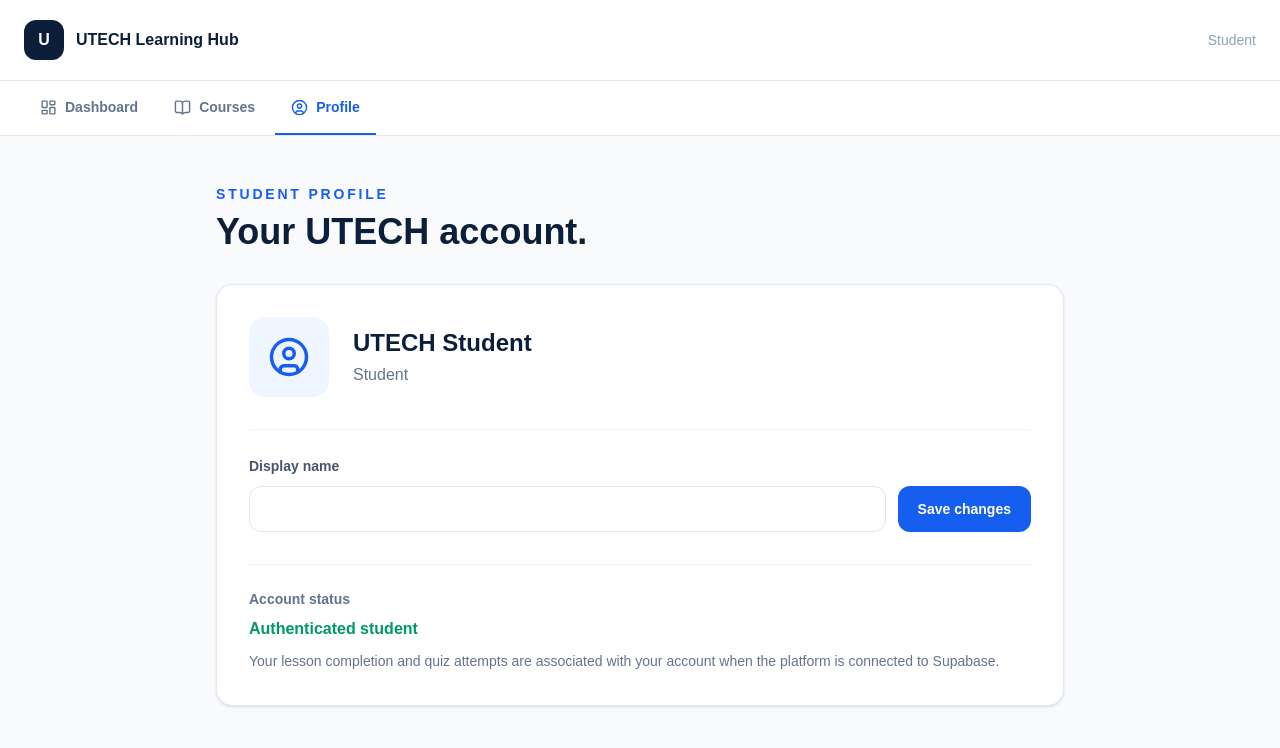
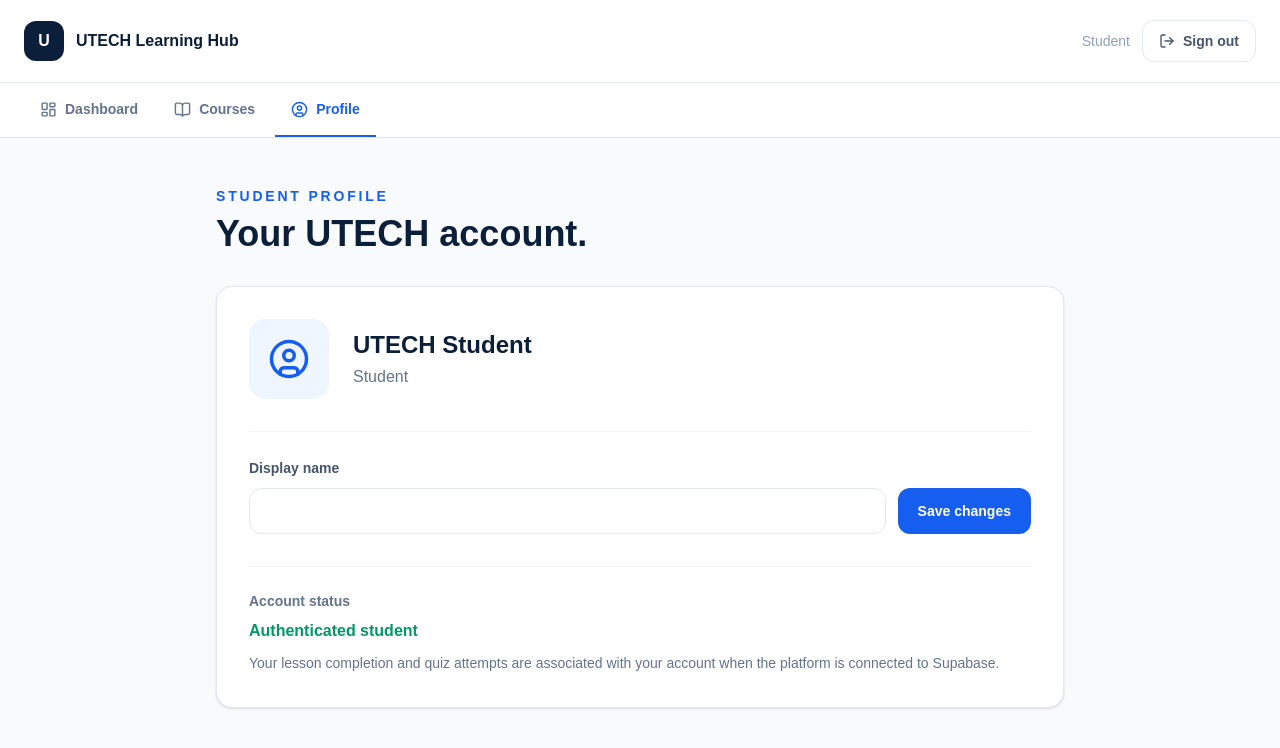
Before and after one commit to utechdev2/utech-learning-platform, a Next.js app: page /profile in a window 1280 px wide. Shown: the top 748 px of the page. Built offline with nearby package versions, Linux system fonts and the light colour scheme; no server answers.

Commit message:
feat: add student sign out to profile

```diff
--- a/app/profile/page.tsx
+++ b/app/profile/page.tsx
@@ -2,6 +2,7 @@ import Link from "next/link";
 import { UserCircle } from "lucide-react";
 import StudentNav from "@/components/layout/StudentNav";
 import ProfileForm from "@/components/profile/ProfileForm";
+import SignOutButton from "@/components/auth/SignOutButton";
 import { createClient } from "@/lib/supabase/server";
 
 export default async function ProfilePage() {
@@ -20,7 +21,7 @@ export default async function ProfilePage() {
       <header className="border-b border-slate-200 bg-white">
         <div className="mx-auto flex max-w-7xl items-center justify-between px-6 py-5">
           <Link href="/" className="flex items-center gap-3"><span className="flex h-10 w-10 items-center justify-center rounded-xl bg-[#0b1f3a] font-black text-white">U</span><span className="font-black text-[#0b1f3a]">UTECH Learning Hub</span></Link>
-          <span className="hidden text-sm text-slate-400 md:block">{email}</span>
+          <div className="flex items-center gap-3"><span className="hidden text-sm text-slate-400 md:block">{email}</span><SignOutButton /></div>
         </div>
       </header>
       <StudentNav />
```
